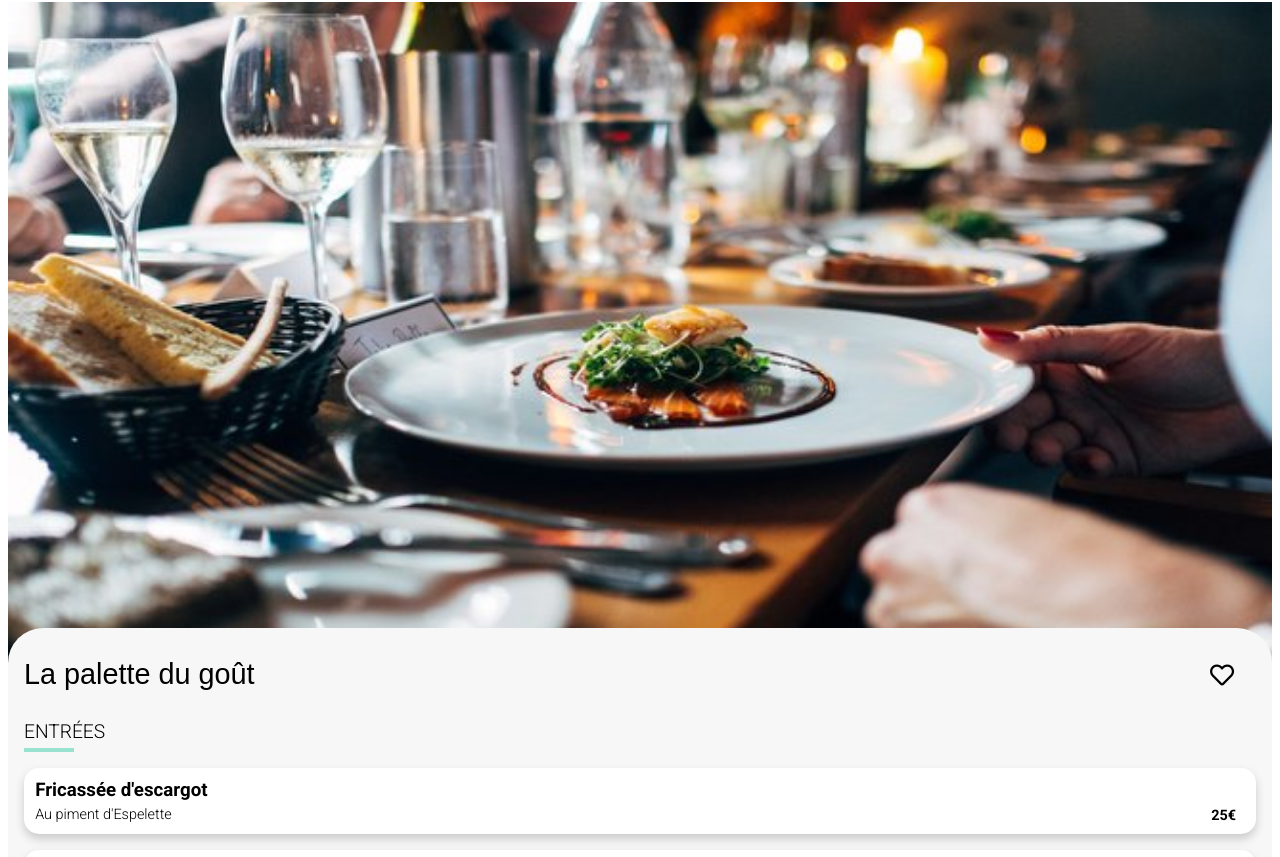
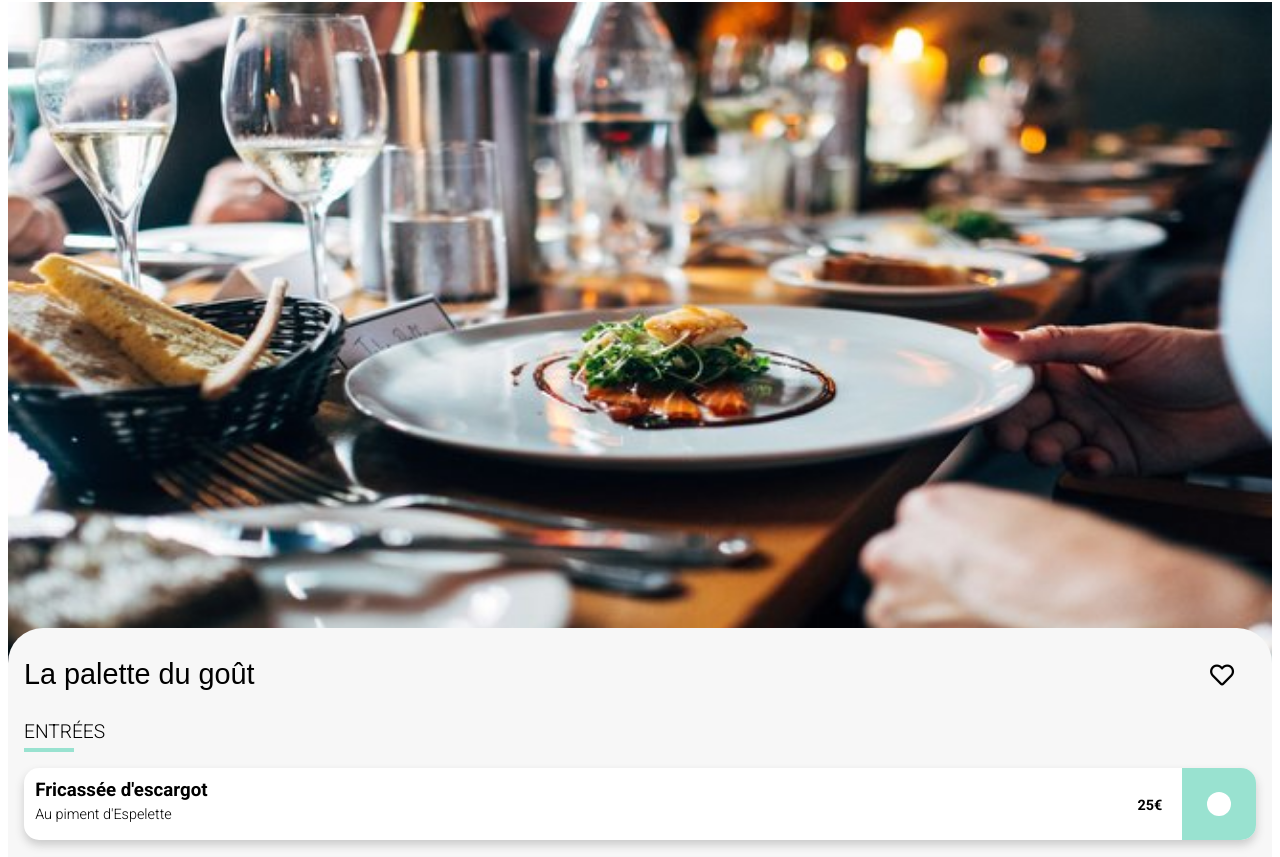
Before and after one commit to christophe-niclin/NiclinChristophe_3_13012021, a plain HTML site: page menu_1.html in a window 1280 px wide. Shown: the part 52-909 px from the top of the page. Drawn offline with Linux system fonts and the light colour scheme; a web font is replaced by a local one.

Commit message:
mint cart check

```diff
--- a/sass/main.scss
+++ b/sass/main.scss
@@ -189,6 +189,7 @@ body {
         padding-right: 1em;
         padding-bottom: 1px;
         position: relative;
+        width: 100%;
         &--menu {
             padding: 0.7em;
             margin-bottom: 1em;
@@ -214,6 +215,7 @@ body {
             &--menu {
                 margin: 0;
                 font-size: 0.9em;
+                margin-bottom: -10px;
 
             }
         }
@@ -245,11 +247,31 @@ body {
 
     }
     &__click {
+        width: 80px;
+        border-radius: 0 15px 15px 0;
+        display: flex;
+        justify-content: center;
 
 
 
-        &-mint {}
-        &-check {}
+        &-mint {
+            background-color: $colour-third;
+        }
+        &-check {
+            align-self: center;
+            height: 1.5em;
+            width: 1.5em;
+            background-color: white;
+            border-radius: 50%;
+            display: flex;
+            justify-content: center;
+
+        }
+        &-icon {
+            color: $colour-third;
+            align-self: center;
+
+        }
     }
 
 
@@ -350,6 +372,9 @@ body {
         }
     }
     &__card {
+        margin-bottom: 20px;
+        display: flex;
+        justify-content: space-between;
     }
 
 }
```
Also changed, not shown: sass/Components/ex.txt (added), sass/main.css, sass/main.min.css.
